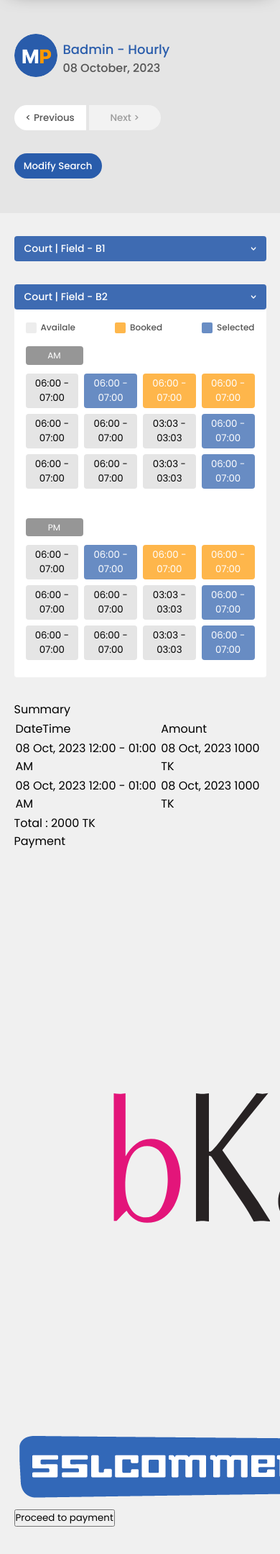
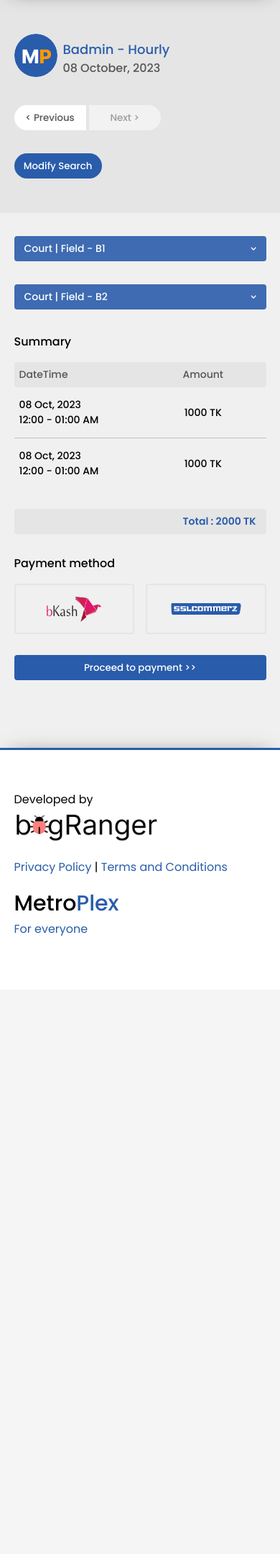
Before and after one commit to jahir-raihan/metroplex-sport, a Python web app: template Design-Diagram-Templates/templates/html/time-slots.html in a window 390 px wide; the page is wider, and only the part inside the window is pictured. Shown: the part 81-2240 px from the top of that part at 72% size. After the commit the page ends 1382 px from the top of that part, so only its background shows below. Run offline with Jinja, Linux system fonts and the light colour scheme; the template is opened without the code that fills it, so the values that code supplies are empty; style sheets or scripts are compiled from the project's sources.

Commit message:
Added responsive codes

```diff
--- a/Design-Diagram-Templates/templates/css/time-slots.css
+++ b/Design-Diagram-Templates/templates/css/time-slots.css
@@ -342,12 +342,111 @@ body {
   background: var(--theme-gray);
   padding: 0.5em 1em;
   border-radius: 4px;
+  font-weight: 600;
+  color: var(--primary-color);
+}
+
+.total-amount-and-payment-details .title, .total-amount-and-payment-details .payment-title {
   font-weight: 500;
+  font-size: var(--font-size-regular);
+  margin-bottom: 1em;
+}
+.total-amount-and-payment-details table {
+  width: 100%;
+}
+.total-amount-and-payment-details table tr td {
+  font-size: var(--font-size-normal);
+  padding: 1em 0.5em;
+  font-weight: 500;
+  border-bottom: var(--border);
+}
+.total-amount-and-payment-details table tr td span {
+  display: block;
+}
+.total-amount-and-payment-details table tr td:last-child {
+  text-align: center;
+}
+.total-amount-and-payment-details table tr td:last-child i:hover {
+  color: var(--theme-orange);
+  cursor: pointer;
+}
+.total-amount-and-payment-details table tr:last-child td {
+  border-bottom: none;
+}
+.total-amount-and-payment-details table .table-head td {
+  background: var(--theme-gray);
+  padding: 0.5em;
+  font-size: var(--font-size-normal);
+  border-bottom: none;
+  color: var(--theme-black);
+  font-weight: 500;
+}
+.total-amount-and-payment-details table .table-head td:first-child {
+  border-radius: 4px 0 0 4px;
+  width: 50%;
+}
+.total-amount-and-payment-details table .table-head td:last-child {
+  border-radius: 0 4px 4px 0;
+}
+.total-amount-and-payment-details table, .total-amount-and-payment-details th, .total-amount-and-payment-details td {
+  border-collapse: collapse;
+}
+.total-amount-and-payment-details .total-amount {
+  margin: 2em 0;
+  display: flex;
+  justify-content: space-between;
+  font-size: var(--font-size-normal);
+  background: var(--theme-gray);
+  padding: 0.5em 1em;
+  border-radius: 4px;
+  font-weight: 600;
+  color: var(--primary-color);
+}
+.total-amount-and-payment-details .payment-method {
+  display: flex;
+  justify-content: center;
+  align-items: center;
+  gap: 1em;
+}
+.total-amount-and-payment-details .payment-method .p-img {
+  width: 100%;
+  border: 2px solid var(--theme-gray);
+  display: flex;
+  justify-content: center;
+  align-items: center;
+  margin-bottom: 1em;
+  border-radius: 4px;
+  padding: 0.5em;
+  height: 70px;
+  cursor: pointer;
+}
+.total-amount-and-payment-details .payment-method .p-img:hover {
+  border: 2px solid var(--primary-color);
+}
+.total-amount-and-payment-details .payment-method img {
+  width: 100px;
+  margin: auto;
+  display: block;
+}
+.total-amount-and-payment-details .proceed-to-payment {
+  height: 35px;
+  width: 100%;
+  margin: 1em 0;
+  border-radius: 4px;
+  background: var(--primary-color);
+  color: var(--theme-white);
+  font-weight: 500;
+  border: none;
 }
 
 @media only screen and (max-width: 1300px) {
   .modify-search-form input, .modify-search-form .select-wrapper {
     min-width: 200px !important;
+  }
+}
+@media only screen and (max-width: 1200px) {
+  .selections-and-team-details {
+    display: block !important;
   }
 }
 @media only screen and (max-width: 1000px) {
@@ -388,4 +487,12 @@ body {
   .search-bar-container button.modify-search {
     margin-bottom: 0;
   }
+}
+@media only screen and (max-width: 400px) {
+  .time-frame .frame-title {
+    font-size: var(--font-size-extra-small) !important;
+  }
+  .frame-time-slots button {
+    font-size: var(--font-size-extra-small);
+  }
 }/*# sourceMappingURL=time-slots.css.map */
--- a/Design-Diagram-Templates/templates/css/time-slots.scss
+++ b/Design-Diagram-Templates/templates/css/time-slots.scss
@@ -447,8 +447,6 @@ body{
 
         }
 
-
-
         .total-amount{
             display: flex;
             justify-content: space-between;
@@ -456,9 +454,132 @@ body{
             background:var(--theme-gray);
             padding:.5em 1em;
             border-radius: 4px;
-            font-weight: 500;
+            font-weight: 600;
+            color:var(--primary-color);
         }
     }
+
+}
+
+.total-amount-and-payment-details{
+
+    .title, .payment-title{
+        font-weight: 500;
+        font-size: var(--font-size-regular);
+        margin-bottom: 1em;
+    }
+
+    table{
+        width:100%;
+
+        tr{
+
+            td{
+                font-size:var(--font-size-normal);
+                padding:1em .5em;
+                font-weight: 500;
+                span{
+                    display: block;
+                }
+                border-bottom: var(--border);
+            }
+            td:last-child{
+                text-align: center;
+
+                i:hover{
+                    color:var(--theme-orange);
+                    cursor:pointer;
+                }
+            }
+        }
+        tr:last-child{
+            td{
+                border-bottom: none;
+            }
+        }
+        .table-head{
+
+
+            td{
+                background:var(--theme-gray);
+                padding:.5em;
+                font-size:var(--font-size-normal);
+                border-bottom: none;
+                color:var(--theme-black);
+                font-weight: 500;
+
+            }
+            td:first-child{
+                border-radius: 4px 0 0 4px;
+                width:50%;
+
+            }
+            td:last-child{
+                border-radius: 0 4px 4px 0;
+            }
+
+        }
+
+    }
+    table, th, td{
+        border-collapse: collapse;
+    }
+    .total-amount{
+        margin:2em 0;
+        display: flex;
+        justify-content: space-between;
+        font-size:var(--font-size-normal);
+        background:var(--theme-gray);
+        padding:.5em 1em;
+        border-radius: 4px;
+        font-weight: 600;
+        color:var(--primary-color)
+    }
+
+    .payment-method{
+        display: flex;
+        justify-content: center;
+        align-items: center;
+        gap:1em;
+        .p-img{
+            width: 100%;
+            border:2px solid var(--theme-gray);
+            display: flex;
+            justify-content: center;
+            align-items: center;
+            margin-bottom: 1em;
+            border-radius: 4px;
+            padding:.5em;
+            height:70px;
+            cursor: pointer;
+            &:hover{
+                border:2px solid var(--primary-color);
+            }
+        }
+
+        img{
+
+            width:100px;
+            margin:auto;
+            display: block;
+
+
+        }
+
+    }
+
+    .proceed-to-payment{
+        height:35px;
+        width:100%;
+        margin:1em 0;
+        border-radius: 4px;
+        background:var(--primary-color);
+        color:var(--theme-white);
+        font-weight: 500;
+        border:none;
+
+    }
+
 
 }
 
@@ -474,6 +595,14 @@ body{
             min-width:200px !important;
         }
     }
+}
+
+@media only screen and (max-width:1200px){
+    .selections-and-team-details{
+
+        display: block !important;
+    }
+
 }
 
 @media only screen and (max-width:1000px){
@@ -530,4 +659,19 @@ body{
         }
     }
 }
+
+@media only screen and (max-width:400px){
+
+    .time-frame{
+        .frame-title{
+            font-size:var(--font-size-extra-small) !important;
+        }
+    }
+    .frame-time-slots{
+        button{
+            font-size:var(--font-size-extra-small);
+        }
+    }
+
+}
 // End media query
--- a/Design-Diagram-Templates/templates/html/time-slots.html
+++ b/Design-Diagram-Templates/templates/html/time-slots.html
@@ -241,10 +241,6 @@
                         </div>
 
 
-
-
-
-
                     </div>
 
 
@@ -257,7 +253,7 @@
                         <p class="arrow-indicator-c-f" id="a-i-c-f-1">></p>
                     </div>
 
-                    <div class="c-f-contents" style="display: block !important;" id="c-f-contents-B2">
+                    <div class="c-f-contents" id="c-f-contents-B2">
 
                         <div class="status-indicator">
                             <p><span></span>Availale</p>
@@ -275,14 +271,13 @@
                                     <button class="available">06:00 - 07:00</button>
                                     <button class="selected">06:00 - 07:00</button>
                                     <button class="booked">06:00 - 07:00</button>
-                                    <button class="booked">06:00 - 07:00</button>
+
                                 </div>
 
                                 <div class="frame-time-slots">
-                                    <button class="available">06:00 - 07:00</button>
-                                    <button class="available">06:00 - 07:00</button>
-                                    <button class="available">03:03 - 03:03</button>
                                     <button class="selected">06:00 - 07:00</button>
+                                    <button class="booked">06:00 - 07:00</button>
+                                    <button class="booked">06:00 - 07:00</button>
 
                                 </div>
 
@@ -290,7 +285,15 @@
                                     <button class="available">06:00 - 07:00</button>
                                     <button class="available">06:00 - 07:00</button>
                                     <button class="available">03:03 - 03:03</button>
-                                    <button class="selected">06:00 - 07:00</button>
+
+
+                                </div>
+
+                                <div class="frame-time-slots">
+                                    <button class="available">06:00 - 07:00</button>
+                                    <button class="available">06:00 - 07:00</button>
+                                    <button class="available">03:03 - 03:03</button>
+
 
                                 </div>
                             </div>
@@ -308,14 +311,13 @@
                                     <button class="available">06:00 - 07:00</button>
                                     <button class="selected">06:00 - 07:00</button>
                                     <button class="booked">06:00 - 07:00</button>
-                                    <button class="booked">06:00 - 07:00</button>
+
                                 </div>
 
                                 <div class="frame-time-slots">
-                                    <button class="available">06:00 - 07:00</button>
-                                    <button class="available">06:00 - 07:00</button>
-                                    <button class="available">03:03 - 03:03</button>
                                     <button class="selected">06:00 - 07:00</button>
+                                    <button class="booked">06:00 - 07:00</button>
+                                    <button class="booked">06:00 - 07:00</button>
 
                                 </div>
 
@@ -323,13 +325,21 @@
                                     <button class="available">06:00 - 07:00</button>
                                     <button class="available">06:00 - 07:00</button>
                                     <button class="available">03:03 - 03:03</button>
-                                    <button class="selected">06:00 - 07:00</button>
+
+
+                                </div>
+
+                                <div class="frame-time-slots">
+                                    <button class="available">06:00 - 07:00</button>
+                                    <button class="available">06:00 - 07:00</button>
+                                    <button class="available">03:03 - 03:03</button>
+
 
                                 </div>
                             </div>
                         </div>
 
-                        <div class="selections-and-team-details d-none-force">
+                        <div class="selections-and-team-details d-none-force" id="selections-and-team-details-B2">
 
                             <div class="slot-details-and-total-amount">
 
@@ -417,11 +427,6 @@
 
                         </div>
 
-
-
-
-
-
                     </div>
 
 
@@ -447,8 +452,8 @@
                         </td>
 
                         <td>
-                            <span>08 Oct, 2023</span>
-                            <span>1000 TK</span>
+
+                            1000 TK
 
                         </td>
                     </tr>
@@ -461,8 +466,8 @@
                         </td>
 
                         <td>
-                            <span>08 Oct, 2023</span>
-                            <span>1000 TK</span>
+
+                            1000 TK
 
                         </td>
                     </tr>
@@ -474,15 +479,21 @@
                     <p>Total : 2000 TK</p>
                 </div>
 
-                <p class="payment-title">Payment</p>
+                <p class="payment-title">Payment method</p>
 
 
                 <div class="payment-method">
-                    <img src="../img/bkash-logo.png" alt="Bkash logo" class="bkash">
-                    <img src="../img/sslcom-logo.png" alt="SSLCommerze Logo" class="sslcom">
+                    <div class="p-img">
+                        <img src="../img/bkash-logo.png" alt="Bkash logo" class="bkash">
+                    </div>
+                    <div class="p-img">
+                        <img src="../img/sslcom-logo.png" alt="SSLCom logo" class="sslcom">
+                    </div>
+
+
                 </div>
 
-                <button class="proceed-to-payemnt">Proceed to payment</button>
+                <button class="proceed-to-payment">Proceed to payment >></button>
             </div>
 
         </div>
```
Also changed, not shown: Design-Diagram-Templates/templates/img/bkash-logo.png, Design-Diagram-Templates/templates/img/sslcom-logo.png, 1 other file.
